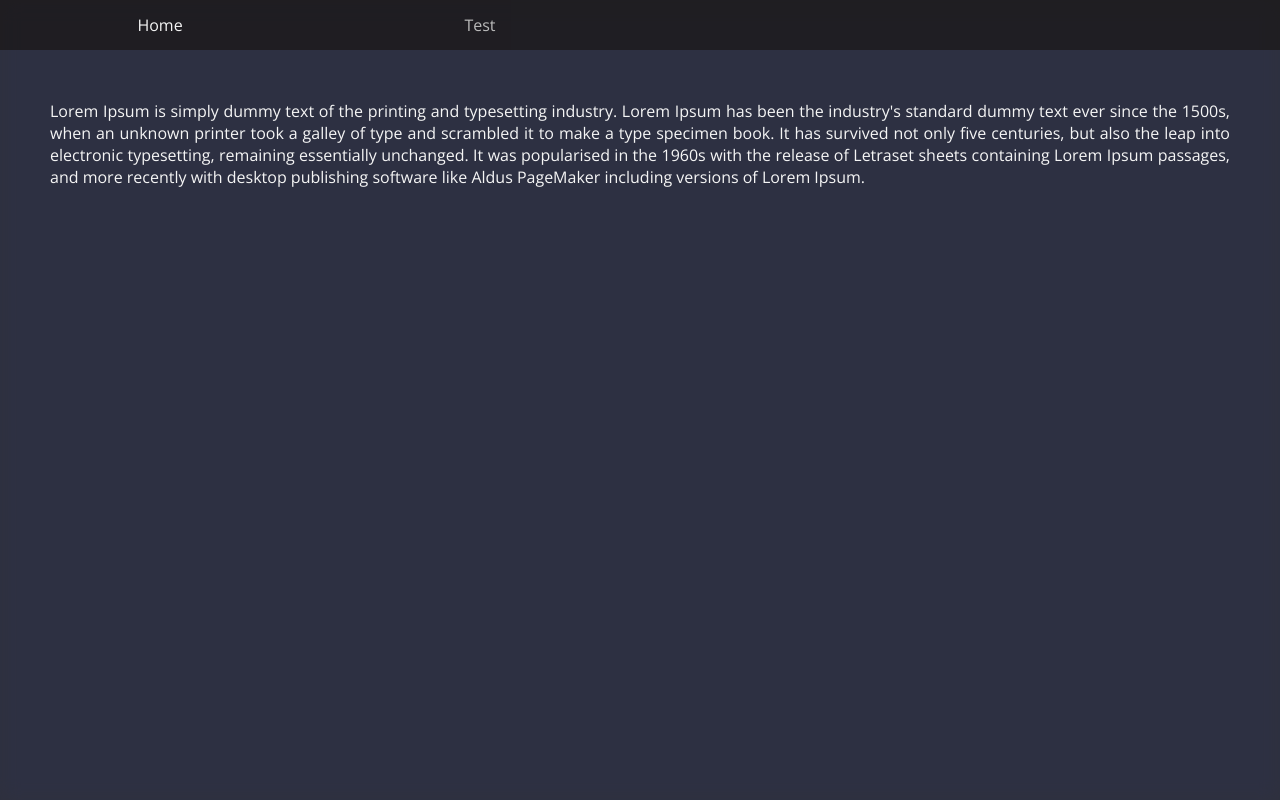
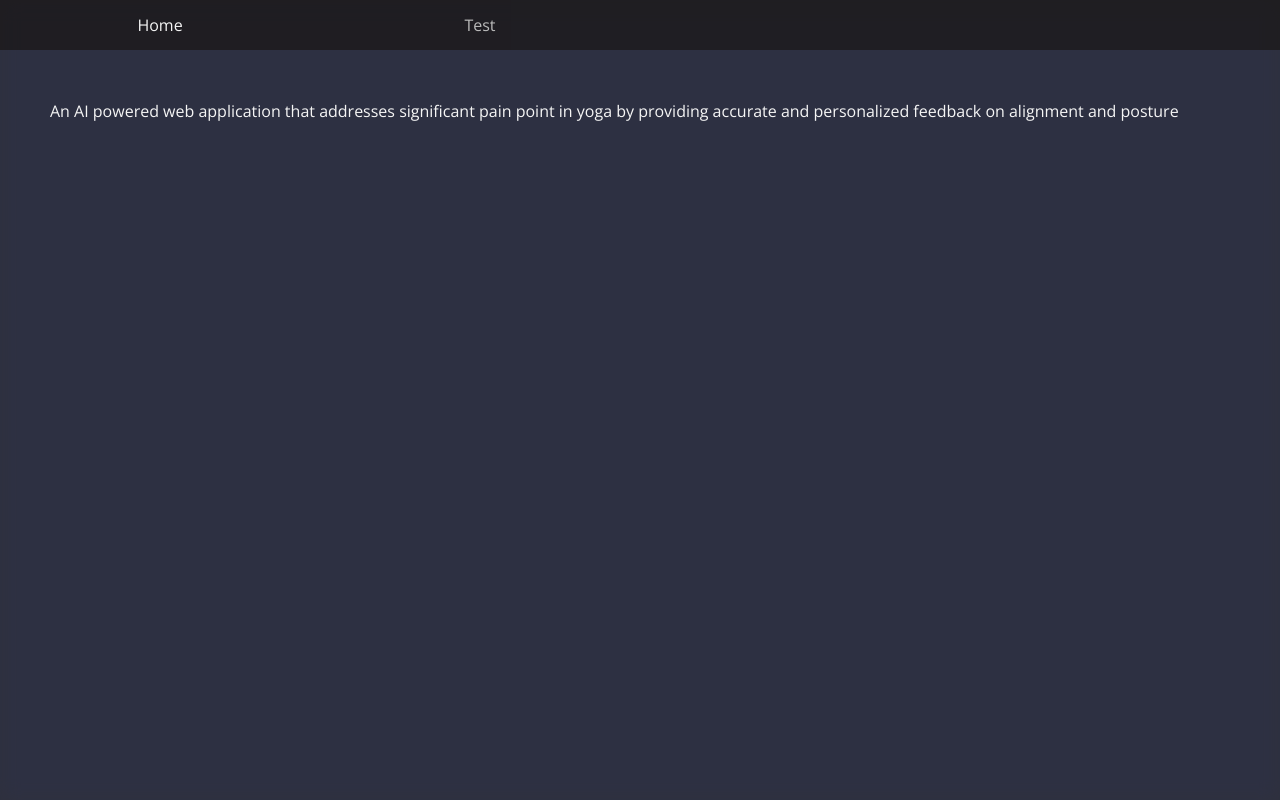
Before and after one commit to SensaiYoga/Sensai-website, a plain HTML site: page index.html in a window 1280 px wide. Shown: the top 800 px of the page. Drawn offline with nearby package versions, Linux system fonts and the light colour scheme; a script that the page names is missing.

Commit message:
adding text

```diff
--- a/index.html
+++ b/index.html
@@ -18,7 +18,8 @@
 		</nav>
 		<div class="content">
 			<section class="views">
-				Lorem Ipsum is simply dummy text of the printing and typesetting industry. Lorem Ipsum has been the industry's standard dummy text ever since the 1500s, when an unknown printer took a galley of type and scrambled it to make a type specimen book. It has survived not only five centuries, but also the leap into electronic typesetting, remaining essentially unchanged. It was popularised in the 1960s with the release of Letraset sheets containing Lorem Ipsum passages, and more recently with desktop publishing software like Aldus PageMaker including versions of Lorem Ipsum.
+				An AI powered web application that addresses significant pain point in yoga by providing accurate and personalized feedback on alignment and posture
+
 			</section>
 
 			<section class="views" id="test">
```
Also changed, not shown: css/sensai.png (added).
